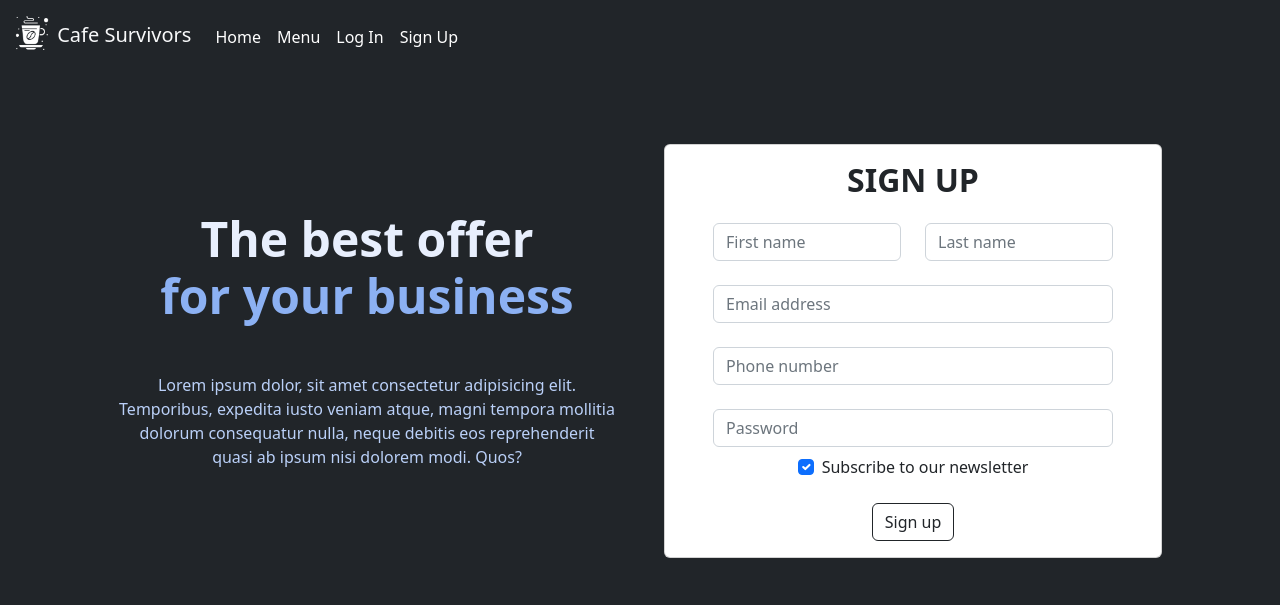
After one commit to mrisis/cafe_survivors_team5, a Flask app: page /signup in a window 1280 px wide. The commit adds this page. Shown: the top 605 px of the page. Run offline with Flask 2, Linux system fonts and the light colour scheme.

```diff
--- a/back_cafe/MG/cafe/routes.py
+++ b/back_cafe/MG/cafe/routes.py
@@ -1,7 +1,17 @@
 from cafe import app
 from flask import render_template
+
 
 
 @app.route('/')
 def home():
     return render_template('home.html')
+
+@app.route('/signup')
+def signup():
+    return render_template('signup.html')
+
+
+@app.route('/login')
+def login():
+    return render_template('login.html')
--- a/back_cafe/MG/cafe/templates/base.html
+++ b/back_cafe/MG/cafe/templates/base.html
@@ -14,12 +14,20 @@
     <!-- CSS only -->
     <link href="https://cdn.jsdelivr.net/npm/bootstrap@5.2.1/dist/css/bootstrap.min.css" rel="stylesheet"
           integrity="sha384-iYQeCzEYFbKjA/T2uDLTpkwGzCiq6soy8tYaI1GyVh/UjpbCx/TYkiZhlZB6+fzT" crossorigin="anonymous">
+    <style>
+    body,html{
+
+      padding: 0;
+      margin: 0;
+    }
+  </style>
 </head>
-<body>
+<body class ='bg-dark'>
 <div class="container">
-    {% include "navbar.html" %}
+    {% include "inc/navbar.html" %}
 </div>
 {% block body %}
+
 {% endblock %}
 </body>
 </html>
--- a/back_cafe/MG/cafe/templates/navbar.html
+++ b/back_cafe/MG/cafe/templates/inc/navbar.html
@@ -14,8 +14,8 @@
             <div class="navbar-nav">
                 <a class="nav-link active" aria-current="page" href="home.html">Home</a>
                 <a class="nav-link active" href="menu.html">Menu</a>
-                <a class="nav-link active" href="login.html">Log In</a>
-                <a class="nav-link active" href="signup.html">Sign Up</a>
+                <a class="nav-link active" href="{{url_for('login')}}">Log In</a>
+                <a class="nav-link active" href="{{url_for('signup')}}">Sign Up</a>
 
             </div>
         </div>
--- /dev/null
+++ b/back_cafe/MG/cafe/templates/signup.html
@@ -0,0 +1,88 @@
+{% extends 'base.html' %}
+
+{% block title %}
+SignUp page
+{% endblock %}
+
+
+{% block body %}
+<style></style>
+<section class="bg-dark overflow-hidden mt-5 p-5">
+
+
+  <div class="container px-4 px-md-5 text-center bg-dark">
+    <div class="row gx-lg-5 align-items-center">
+      <div class="col-lg-6 col-md-12" style="z-index: 10">
+        <h1 class="my-5 display-5 fw-bold ls-tight" style="color: hsl(218, 81%, 95%)">
+          The best offer <br />
+          <span style="color: hsl(218, 81%, 75%)">for your business</span>
+        </h1>
+        <p class="mb-4 opacity-70" style="color: hsl(218, 81%, 85%)">
+          Lorem ipsum dolor, sit amet consectetur adipisicing elit.
+          Temporibus, expedita iusto veniam atque, magni tempora mollitia
+          dolorum consequatur nulla, neque debitis eos reprehenderit quasi
+          ab ipsum nisi dolorem modi. Quos?
+        </p>
+      </div>
+
+      <div class="col-lg-6 col-md-12 mb-lg-0 position-relative mt-5">
+
+        <div id="radius-shape-1" class="position-absolute rounded-circle shadow-5-strong"></div>
+        <div id="radius-shape-2" class="position-absolute shadow-5-strong"></div>
+
+        <div class="card bg-glass">
+          <div class="card-body px-4 px-md-5">
+            <form>
+              <!-- 2 column grid layout with text inputs for the first and last names -->
+              <div class="row">
+                <h2 class="fw-bold text-uppercase text-center mb-4">Sign up</h2>
+                <div class="col-md-6 mb-4">
+                  <div class="form-outline">
+                    <input type="text" id="form3Example1" class="form-control" placeholder="First name" />
+                  </div>
+                </div>
+                <div class="col-md-6 mb-4">
+                  <div class="form-outline">
+                    <input type="text" id="form3Example2" class="form-control" placeholder="Last name"/>
+                  </div>
+                </div>
+              </div>
+
+              <!-- Email input -->
+              <div class="form-outline mb-4">
+                <input type="email" id="form3Example3" class="form-control" placeholder="Email address"/>
+              </div>
+
+              <!-- Email input -->
+              <div class="form-outline mb-4">
+                <input type="text" id="form3Example4" class="form-control" placeholder="Phone number"/>
+              </div>
+
+              <!-- Password input -->
+              <div class="form-outline mb-2">
+                <input type="password" id="form3Example5" class="form-control" placeholder="Password"/>
+              </div>
+
+              <!-- Checkbox -->
+              <div class="form-check d-flex justify-content-center mb-4">
+                <input class="form-check-input me-2" type="checkbox" value="" id="form2Example33" checked />
+                <label class="form-check-label" for="form2Example33">
+                  Subscribe to our newsletter
+                </label>
+              </div>
+
+              <!-- Submit button -->
+              <div class="d-flex justify-content-center">
+              <button type="submit" class="btn btn-outline-dark">
+                Sign up
+              </button>
+              </div>
+            </form>
+          </div>
+        </div>
+      </div>
+    </div>
+  </div>
+</section>
+
+{% endblock %}
```
Also changed, not shown: back_cafe/MG/cafe/templates/login.html (added, +46 -0 lines).
